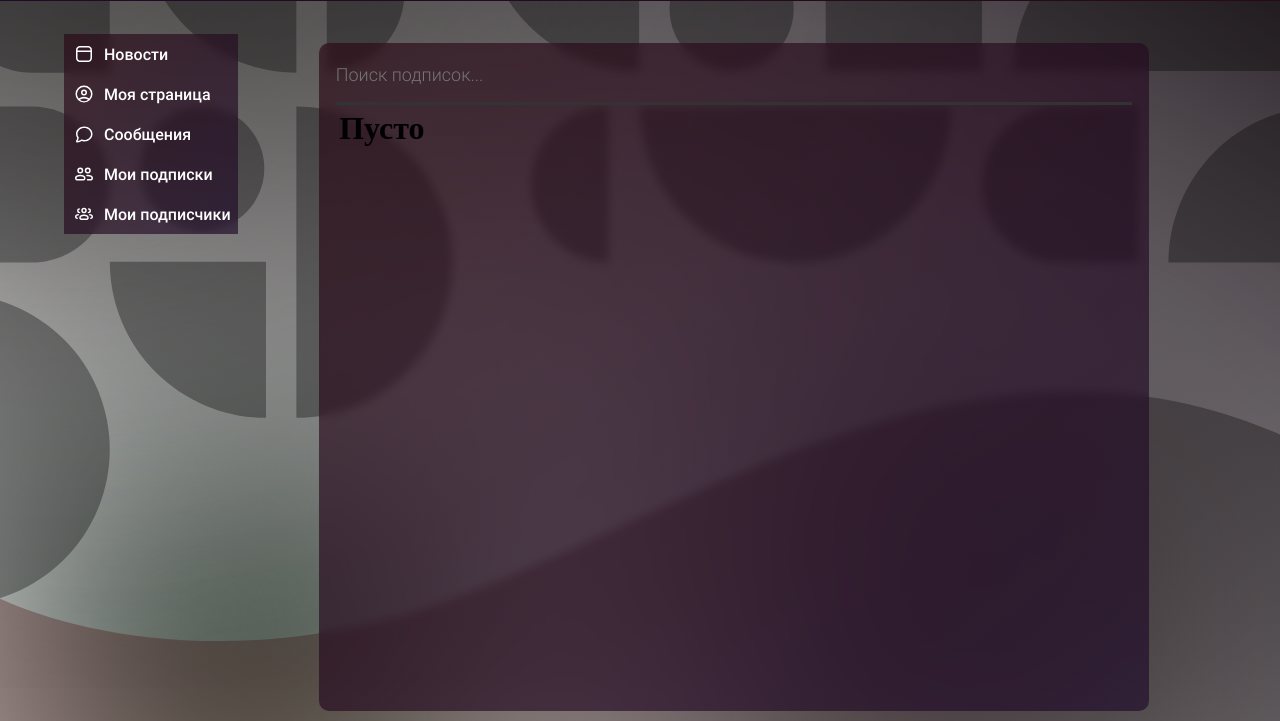
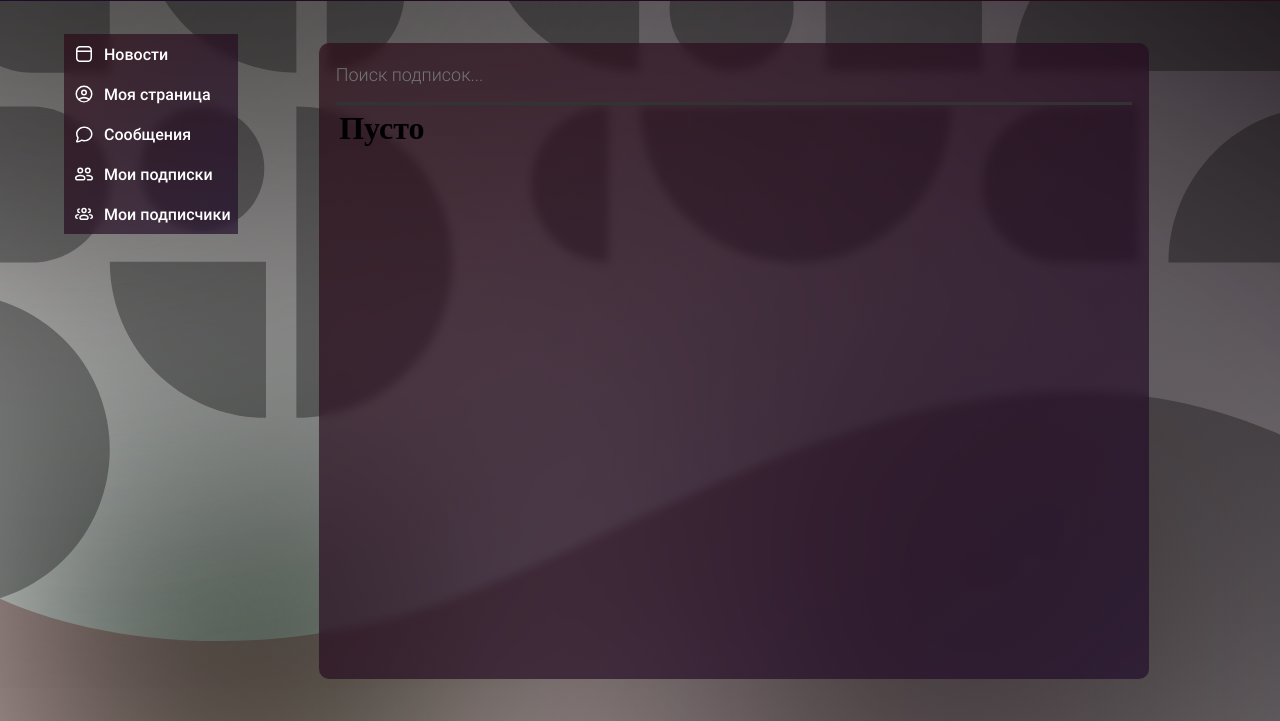
Before and after one commit to Cleamaster322/1st__Project__Web__, a Flask app: template flask_directory/templates/me_following/me_following.html in a window 1280 px wide. Shown: the part 79-800 px from the top of the page. Run offline with Flask 2, Linux system fonts and the light colour scheme; the template is opened without the code that fills it, so the values that code supplies are empty.

Commit message:
Допил дизайна подписок

```diff
--- a/flask_directory/static/me_following/me_following.css
+++ b/flask_directory/static/me_following/me_following.css
@@ -22,7 +22,7 @@
   margin-left: 80px;
   margin-bottom: 0;
   width: 80%;
-  height: 84vh;
+  height: 80vh;
   /* background: radial-gradient( 99.5% 397.04% at 100% 49.01%, #058fff 0%, #EB9038 70.35%, #F3C3CF 100%); */
   border-radius: 10px;
 }
@@ -88,14 +88,11 @@
 }
 
 .subscription_profile::-webkit-scrollbar {
-  width: 3px;
-  height: 0px;
-  border-radius: 10px;
+  width: 0;
 }
 
 .subscription_profile::-webkit-scrollbar-thumb {
-  background-color: #0d8ff8;
-  height: 10px;
+  width: 0;
 }
 
 .subscription_profile_photo img {
```
